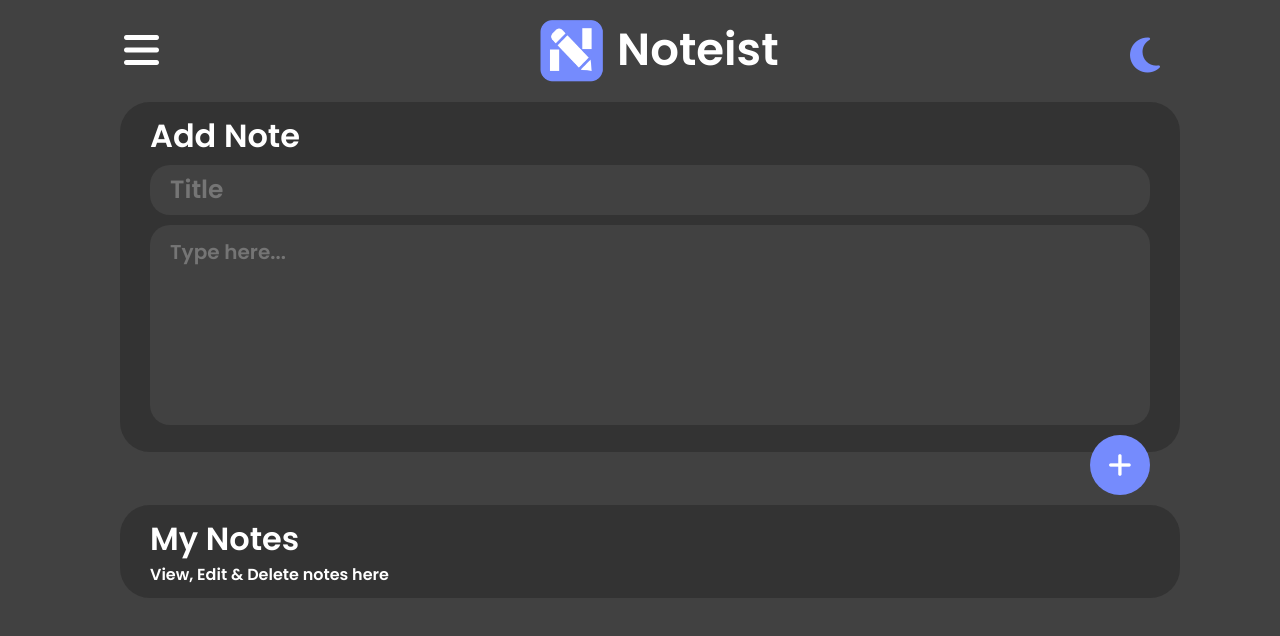
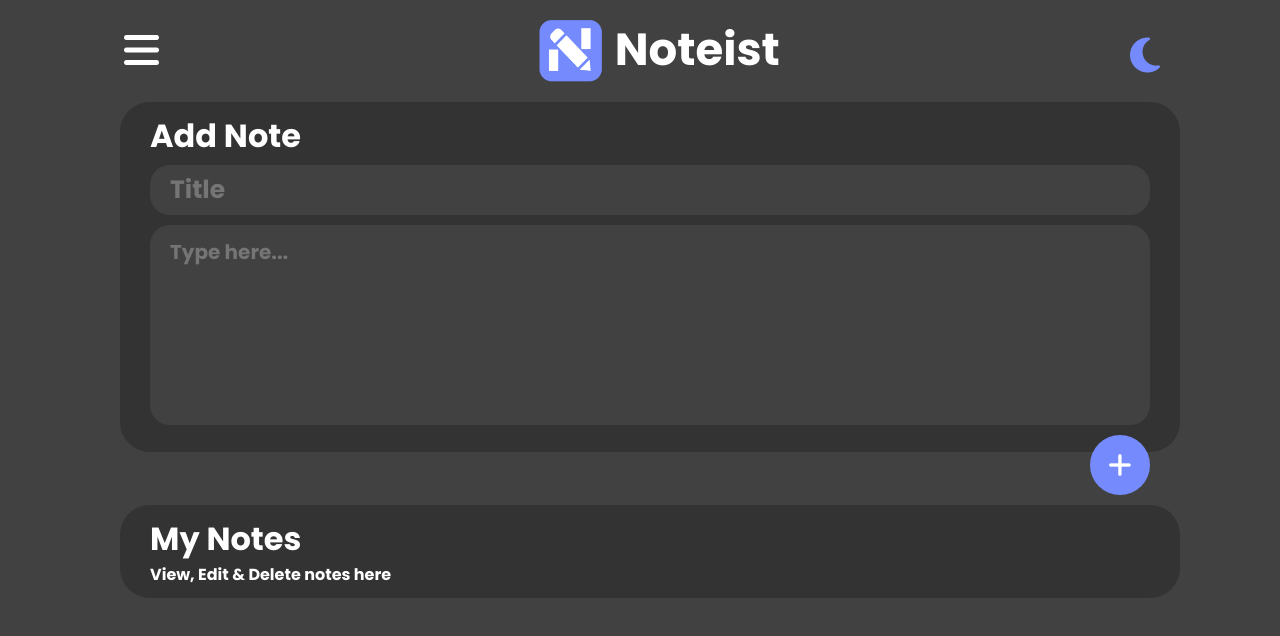
Before and after one commit to jmprz/noteist, a plain HTML site: page index.html in a window 1280 px wide. Drawn offline with Linux system fonts and the light colour scheme.

Commit message:
Add Poppins Font
Change Poppins Font from Semi Bold to Bold

```diff
--- a/style.css
+++ b/style.css
@@ -1,4 +1,4 @@
-@import url('https://fonts.googleapis.com/css2?family=Poppins:wght@600&display=swap');
+@import url('https://fonts.googleapis.com/css2?family=Poppins:wght@700&display=swap');
 *, *::before, *::after {
     padding: 0;
     margin: 0;
```
